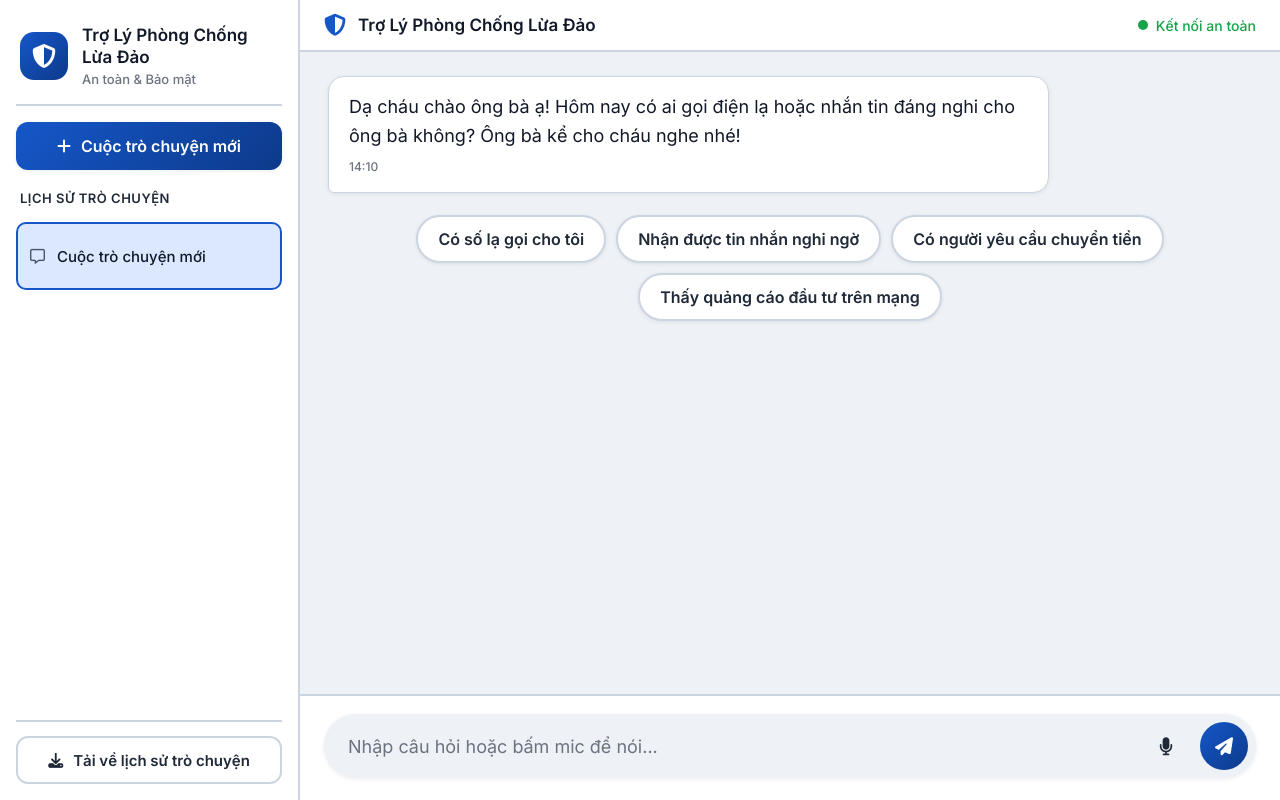
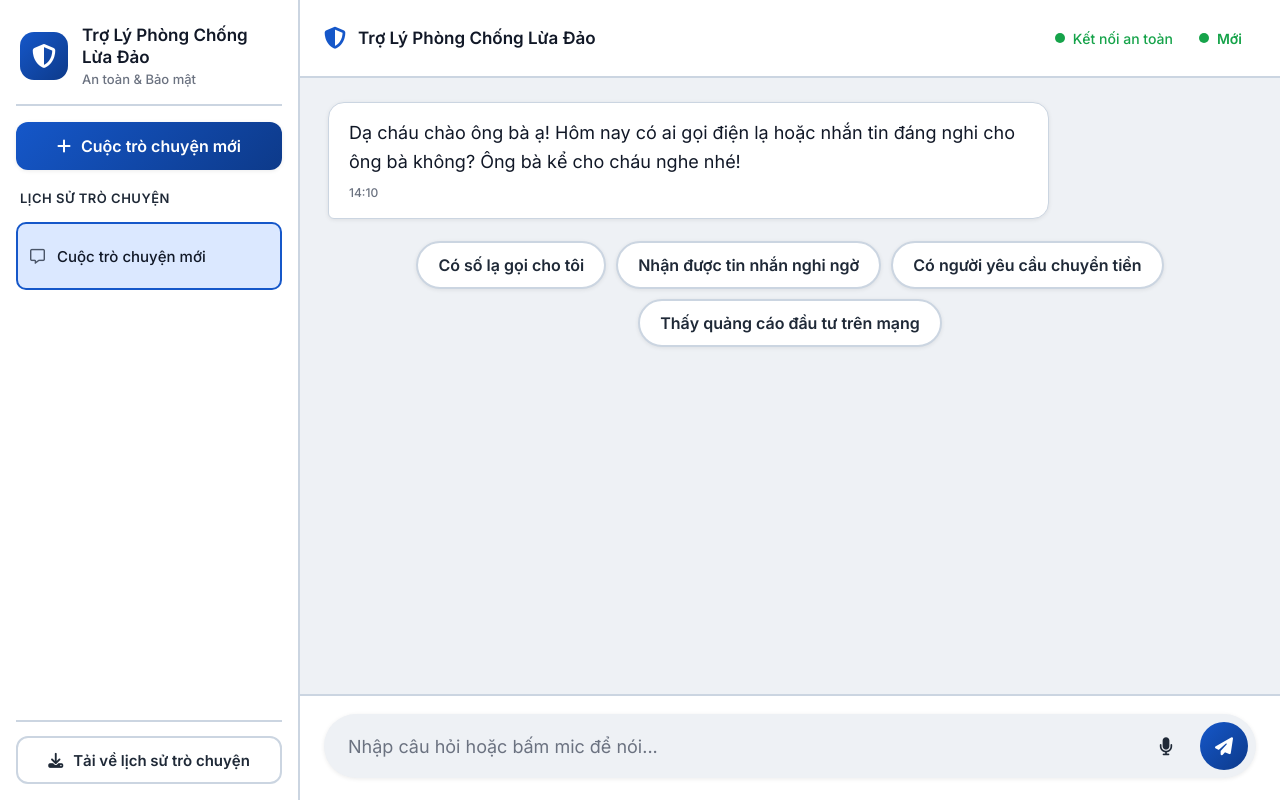
Before and after one commit to lostinnowhere/anti-scam-chatbot-for-elders, a FastAPI app: page / in a window 1280 px wide. Run offline with FastAPI, Linux system fonts and the light colour scheme; some libraries are stand-ins or nearby versions.

Commit message:
fix: show new-chat button on all screen sizes

```diff
--- a/templates/index.html
+++ b/templates/index.html
@@ -197,7 +197,7 @@
         .status-indicator { display: flex; align-items: center; gap: 8px; font-size: 14px; color: var(--success); font-weight: 500; flex-shrink: 0; }
         .status-dot { width: 10px; height: 10px; background-color: var(--success); border-radius: 50%; }
         .new-chat-header-btn {
-            display: none; align-items: center; gap: 8px; font-size: 14px;
+            display: flex; align-items: center; gap: 8px; font-size: 14px;
             color: var(--success); font-weight: 600; flex-shrink: 0;
             background: transparent; border: none; cursor: pointer;
             padding: 10px 14px; border-radius: 10px; transition: all 0.2s;
@@ -332,7 +332,6 @@
             .hamburger-btn { display: flex; }
 
             .status-indicator { display: none; }
-            .new-chat-header-btn { display: flex; }
 
             .chat-header { padding: 10px 12px; }
             .chat-header-title { font-size: 16px; gap: 10px; }
```
